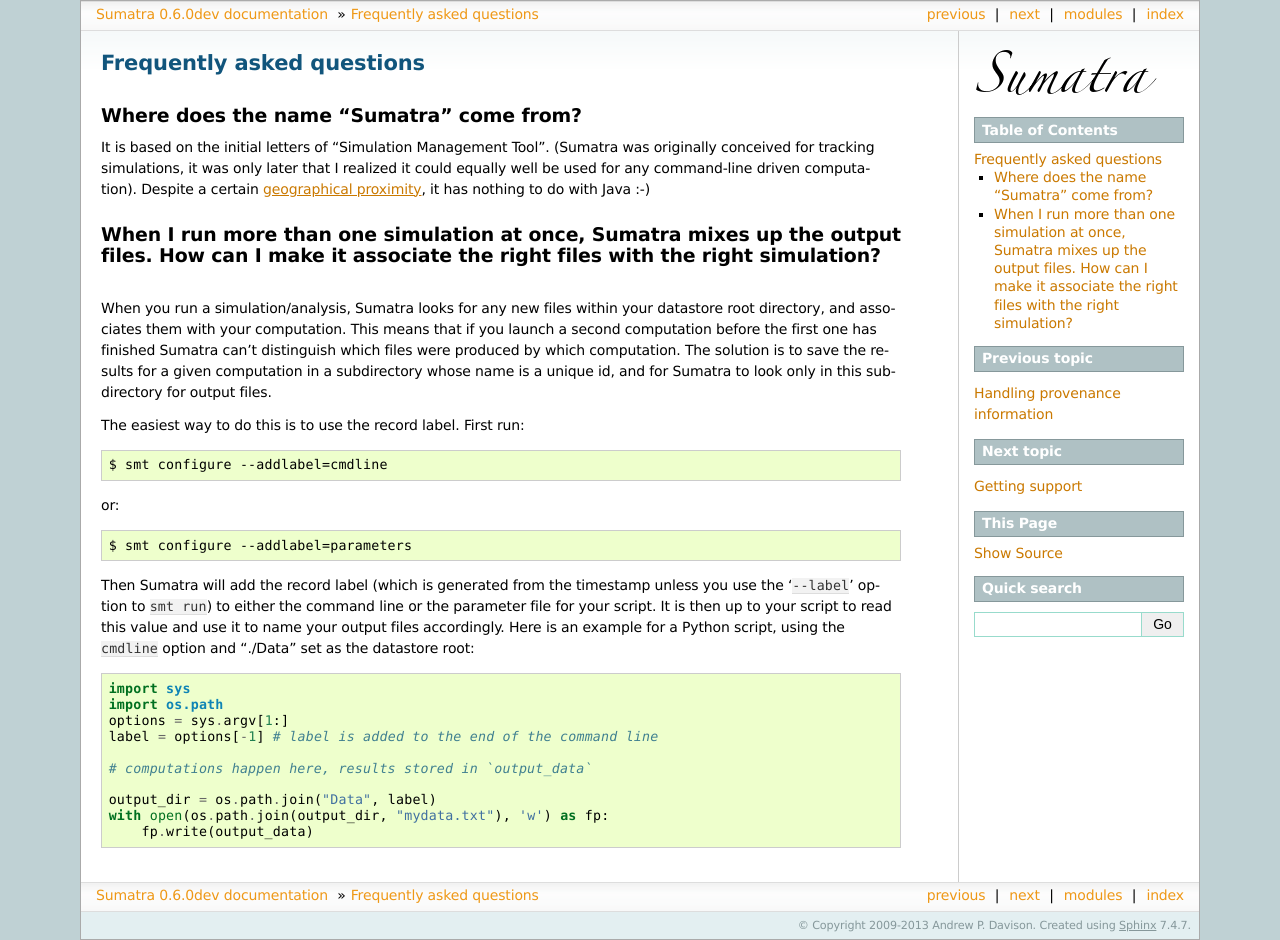
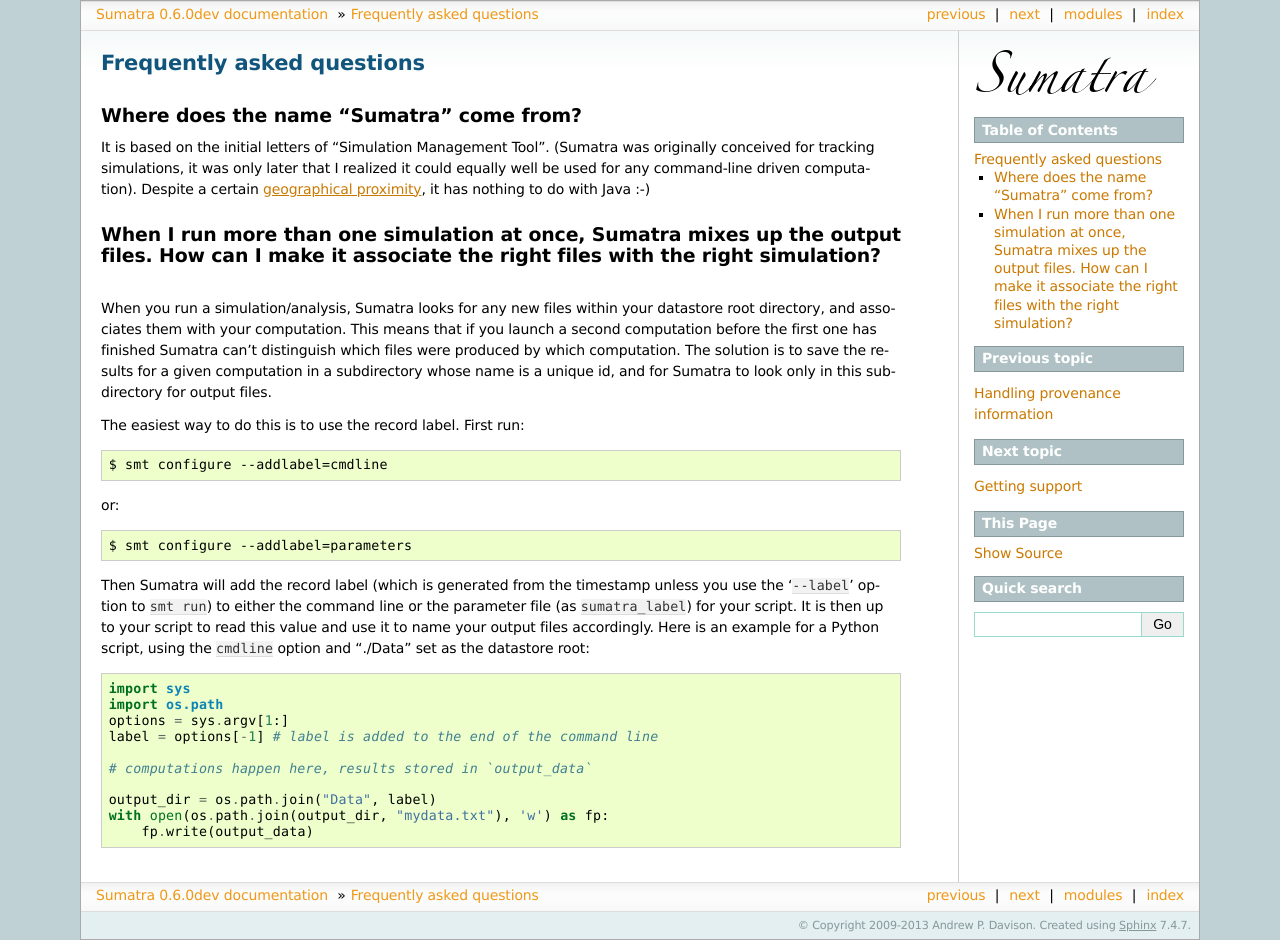
Before and after one commit to open-research/sumatra, a Sphinx documentation site: the page built from doc/faq.txt, in a window 1280 px wide. Built offline with Sphinx 7.4.7, drawn with Linux system fonts in a browser that asks for light colours.

Commit message:
Documented the parameter name for labels.

```diff
--- a/doc/faq.txt
+++ b/doc/faq.txt
@@ -32,10 +32,10 @@
 
 Then Sumatra will add the record label (which is generated from the timestamp
 unless you use the '``--label``' option to ``smt run``) to either the command
-line or the parameter file for your script. It is then up to your script to
-read this value and use it to name your output files accordingly. Here is an
-example for a Python script, using the ``cmdline`` option and "./Data" set as
-the datastore root::
+line or the parameter file (as ``sumatra_label``) for your script. It is then up to
+your script to read this value and use it to name your output files
+accordingly. Here is an example for a Python script, using the ``cmdline``
+option and "./Data" set as the datastore root::
 
     import sys
     import os.path
```
